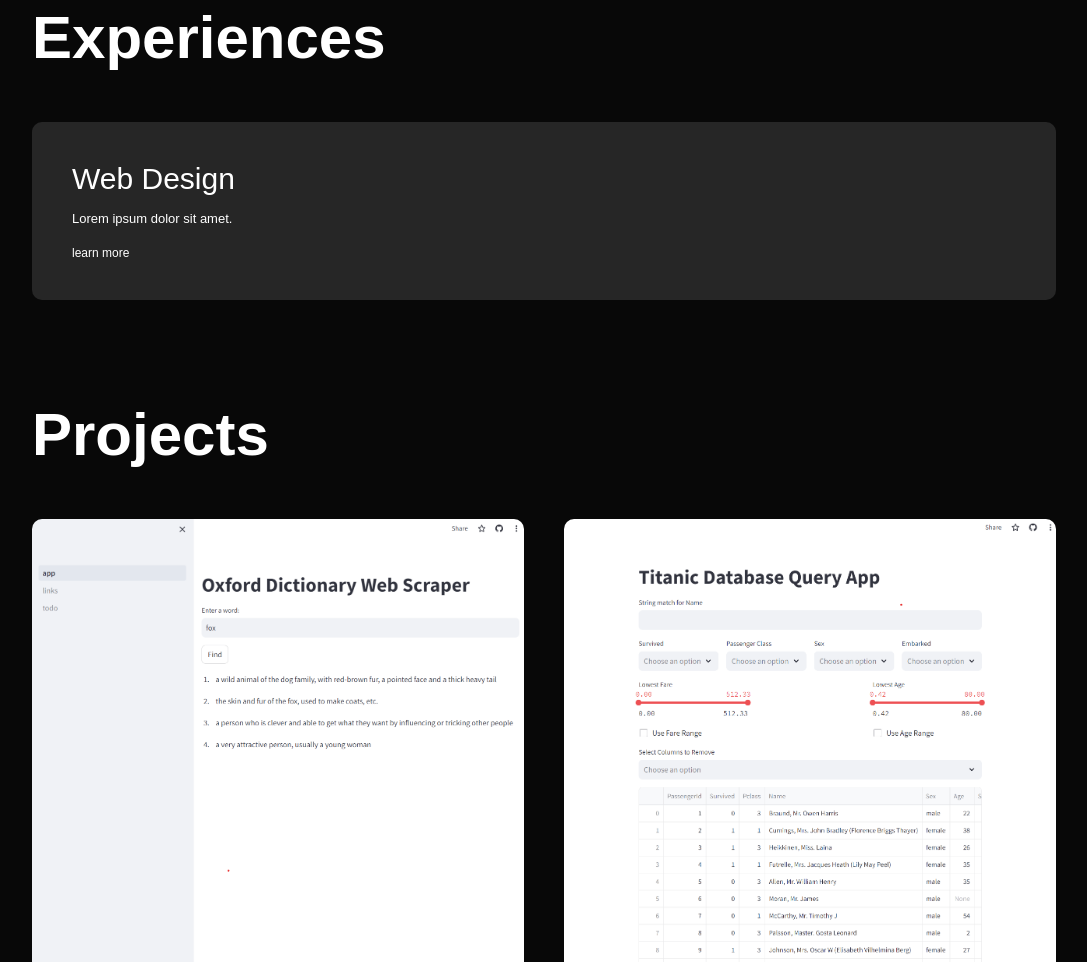
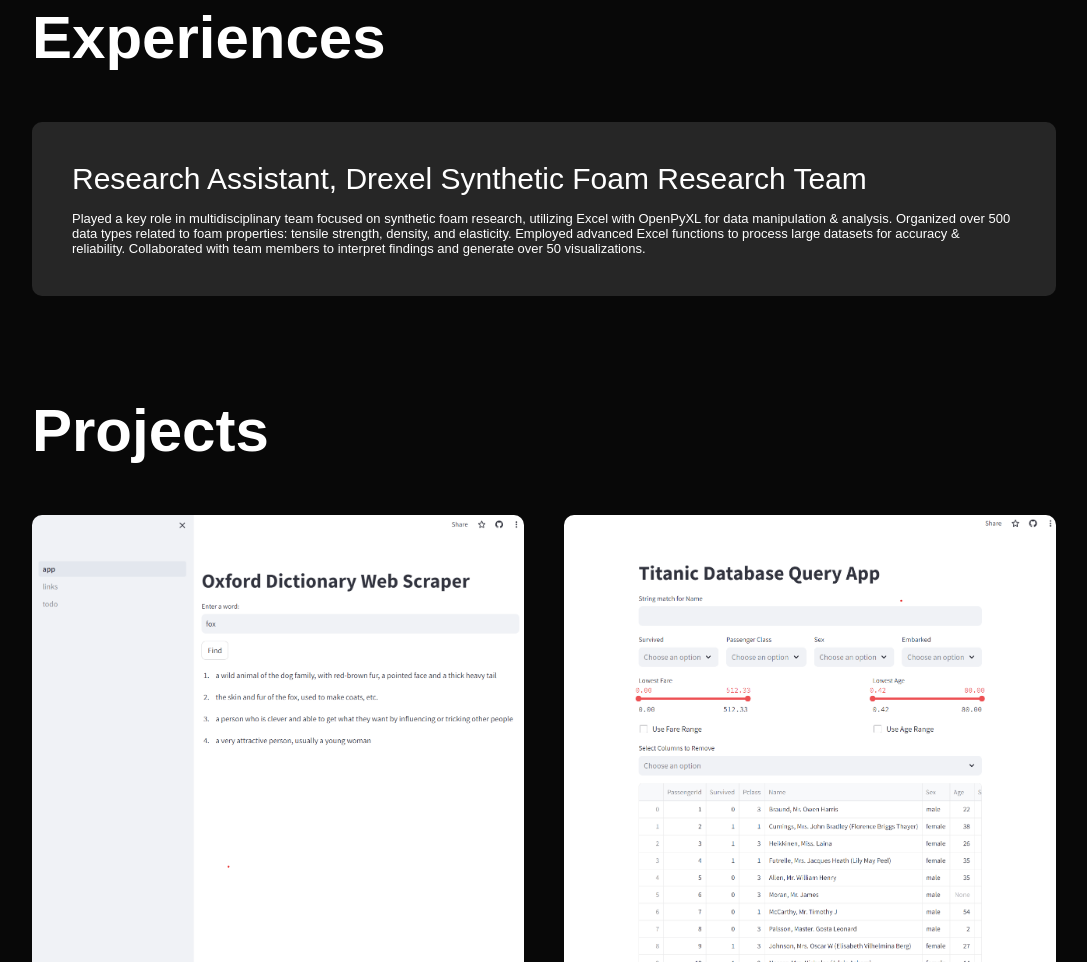
Before and after one commit to bobbramillan/bavanan, a plain HTML site: page index.html in a window 1280 px wide. Shown: the part 1395-2357 px from the top of the page, without its empty margins (96-1183 px from the left). Drawn offline with Linux system fonts and the light colour scheme.

Commit message:
Update index.html

```diff
--- a/index.html
+++ b/index.html
@@ -76,9 +76,12 @@
         <div class="experiences-list">
 
             <div>
-                <h2>Web Design</h2>
-                <p>Lorem ipsum dolor sit amet.</p>
-                <a href="#">learn more</a>
+                <h2>Research Assistant, Drexel Synthetic Foam Research Team</h2>
+                <p>Played a key role in multidisciplinary team focused on synthetic foam research,
+                utilizing Excel with OpenPyXL for data manipulation & analysis. Organized over 500 data types related
+                to foam properties: tensile strength, density, and elasticity. Employed advanced Excel functions to process large datasets for accuracy & reliability.
+                Collaborated with team members to interpret findings and generate over 50 visualizations.</p>
+                <!---<a href="#">learn more</a> --->
             </div>
        <!---
             <div>
```
